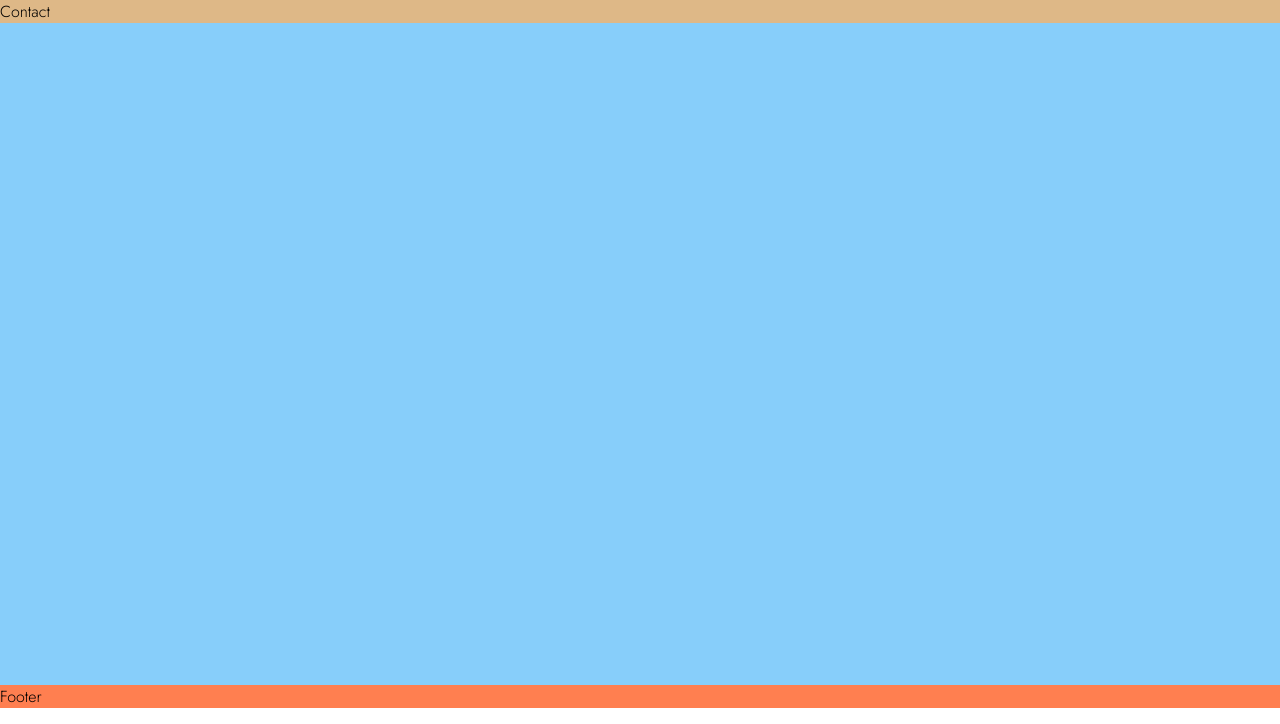
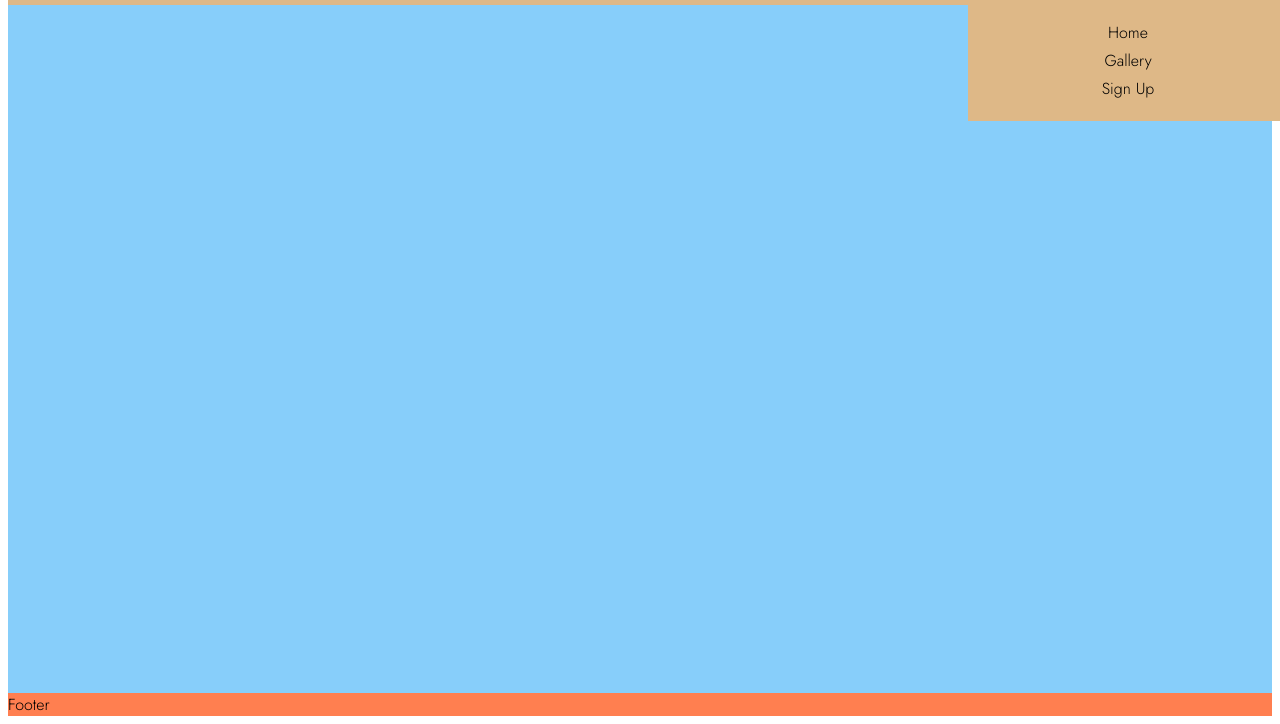
Before and after one commit to akash-khanna/love-running2, a plain HTML site: page index.html in a window 1280 px wide. Shown: the part 92-816 px from the top of the page. Drawn offline with Linux system fonts and the light colour scheme.

Commit message:
install color palletes, make minor style changes to nav bar

```diff
--- /dev/null
+++ b/assets/css/color-palletes/pallete1.css
@@ -0,0 +1,8 @@
+:root {
+    --color1: #c2cad0;
+    --color2: #c2b9b0;
+    --color3: #e7717d;
+    --color4: #afd275;
+    --color5: #7e685a;
+    --color6: #3a3a3a;
+}
--- /dev/null
+++ b/assets/css/color-palletes/pallete2.css
@@ -0,0 +1,7 @@
+:root {
+    --color1: #c5c6c7;
+    --color2: #66fcf1;
+    --color3: #45a29e;
+    --color4: #1f2833;
+    --color5: #0b0c10;
+}
--- /dev/null
+++ b/assets/css/color-palletes/pallete3.css
@@ -0,0 +1,7 @@
+:root {
+    --color1: #efe2ba;
+    --color2: #c5cbe3;
+    --color3: #d79922;
+    --color4: #f13c20;
+    --color5: #4056a1;
+}
--- a/assets/css/style.css
+++ b/assets/css/style.css
@@ -1,5 +1,6 @@
 /* google font */
 @import url('https://fonts.googleapis.com/css2?family=Jost:wght@100..900&display=swap');
+@import url('assets/css/color-palletes/pallete3.css')
 
 * {
     margin: 0;
@@ -18,13 +19,33 @@ body {
 
 header {
     background-color: burlywood;
-    position:fixed;
-    width:100%;
+    position: fixed;
+    width: 100%;
+    display: flex;
+    flex-direction: column;
 }
 
 header a {
     text-decoration: none;
     color: inherit;
+}
+
+nav {
+    align-self: flex-end;
+    position: absolute;
+    background-color: burlywood;
+    top: 100%;
+    width:25%;
+}
+
+#menu {
+    padding: 0px 10px;
+    list-style-type: none;
+    text-align: center;
+}
+
+#menu li {
+    padding-bottom: 5px;
 }
 
 main {
--- a/index.html
+++ b/index.html
@@ -15,11 +15,11 @@
         <a href="index.html">
             <h1>Love Running</h1>
         </a>
-        <nav id="menu">
-            <ul>
+        <nav>
+            <ul id="menu">
                 <li><a href="">Home</a></li>
                 <li><a href="">Gallery</a></li>
-                <li><a href="">Contact</a></li>
+                <li><a href="">Sign Up</a></li>
             </ul>
         </nav>
     </header>
```
